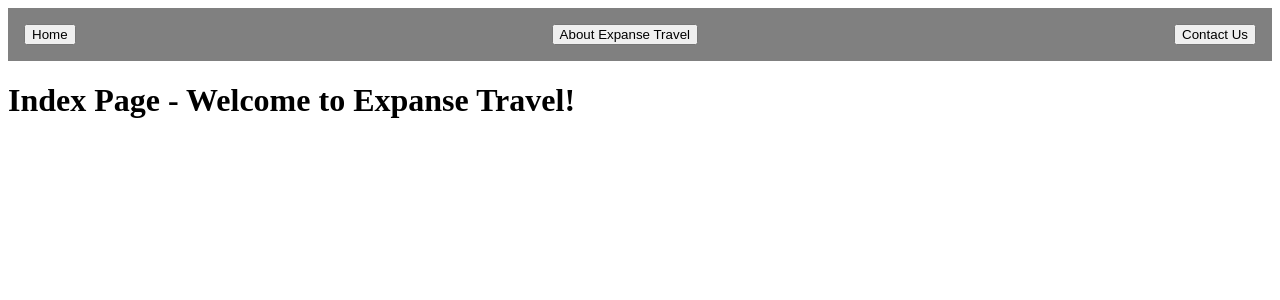
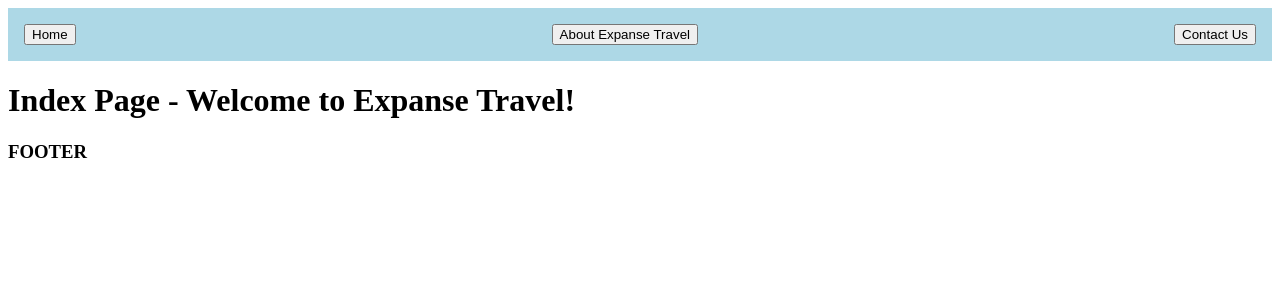
Before and after one commit to MattLong34/first-next, a Next.js app: page / in a window 1280 px wide. Shown: the top 300 px of the page. Built offline with nearby package versions, Linux system fonts and the light colour scheme.

Commit message:
implement _app.js

```diff
--- a/components/Navbar.js
+++ b/components/Navbar.js
@@ -3,7 +3,7 @@ import Link from "next/link"
 const Navbar = () => {
     const styles = {
         display: "flex",
-        background: "grey",
+        background: "lightBlue",
         justifyContent: "space-between",
         padding: "1rem"
     }
--- /dev/null
+++ b/pages/_app.js
@@ -0,0 +1,27 @@
+// import App from 'next/app'
+import Navbar from "../components/Navbar"
+
+function MyApp({ Component, pageProps }) {
+    return (
+        <div>
+            <Navbar />
+            <Component {...pageProps} />
+            <h3>FOOTER</h3>
+        </div>
+
+    )
+  }
+
+  // Only uncomment this method if you have blocking data requirements for
+  // every single page in your application. This disables the ability to
+  // perform automatic static optimization, causing every page in your app to
+  // be server-side rendered.
+  //
+  // MyApp.getInitialProps = async (appContext) => {
+  //   // calls page's `getInitialProps` and fills `appProps.pageProps`
+  //   const appProps = await App.getInitialProps(appContext);
+  //
+  //   return { ...appProps }
+  // }
+
+  export default MyApp
--- a/pages/about.js
+++ b/pages/about.js
@@ -1,9 +1,6 @@
-import Navbar from "../components/Navbar"
-
 const AboutPage = () => {
      return (
         <div>
-            <Navbar />
             <h1>About Page - Expanse Travel exists to make travel more accesible. If you know you could travel anywhere in the world this year, where would you go?</h1>
         </div>
      )
--- a/pages/contact.js
+++ b/pages/contact.js
@@ -1,9 +1,6 @@
-import Navbar from "../components/Navbar"
-
 const ContactPage = () => {
     return (
         <div>
-            <Navbar />
             <h1>Contact Page - Contact us to learn about how we can help make your travel dreams a reality!</h1>
         </div>
     )
--- a/pages/index.js
+++ b/pages/index.js
@@ -1,9 +1,6 @@
-import Navbar from "../components/Navbar"
-
 const Index = () => {
     return (
         <div>
-            <Navbar />
             <h1>Index Page - Welcome to Expanse Travel!</h1>
         </div>
     )
```
